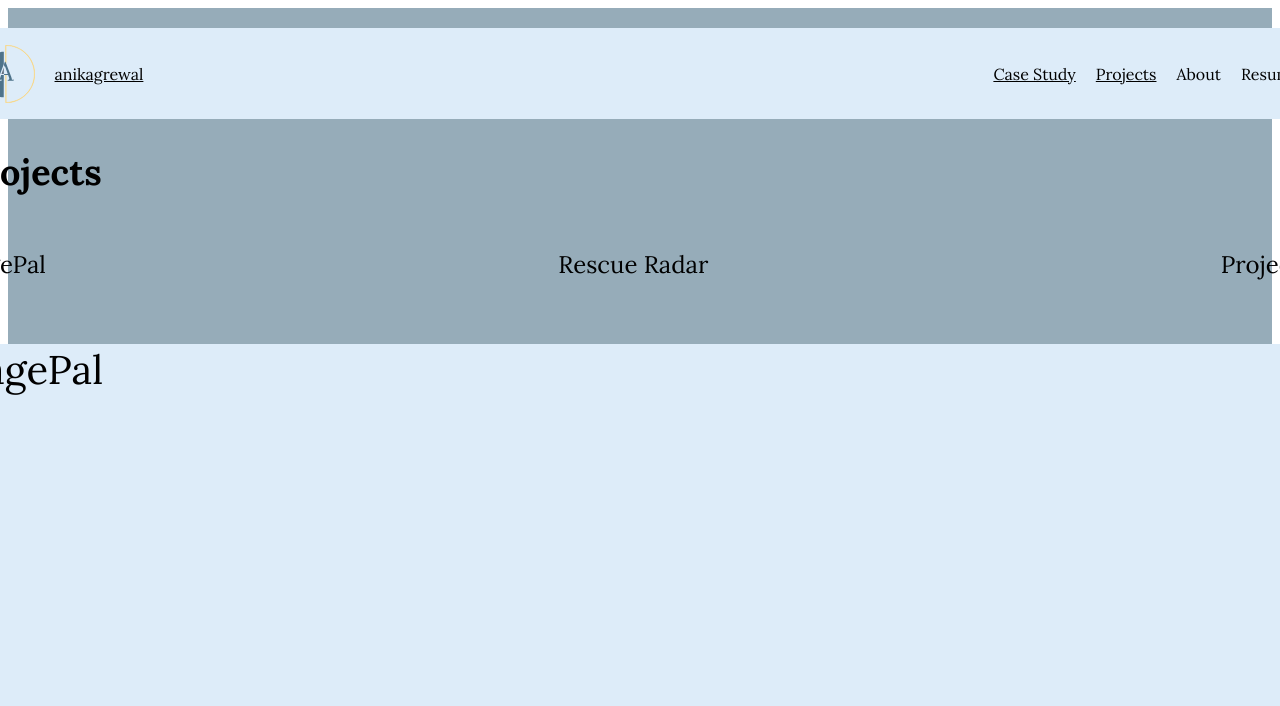
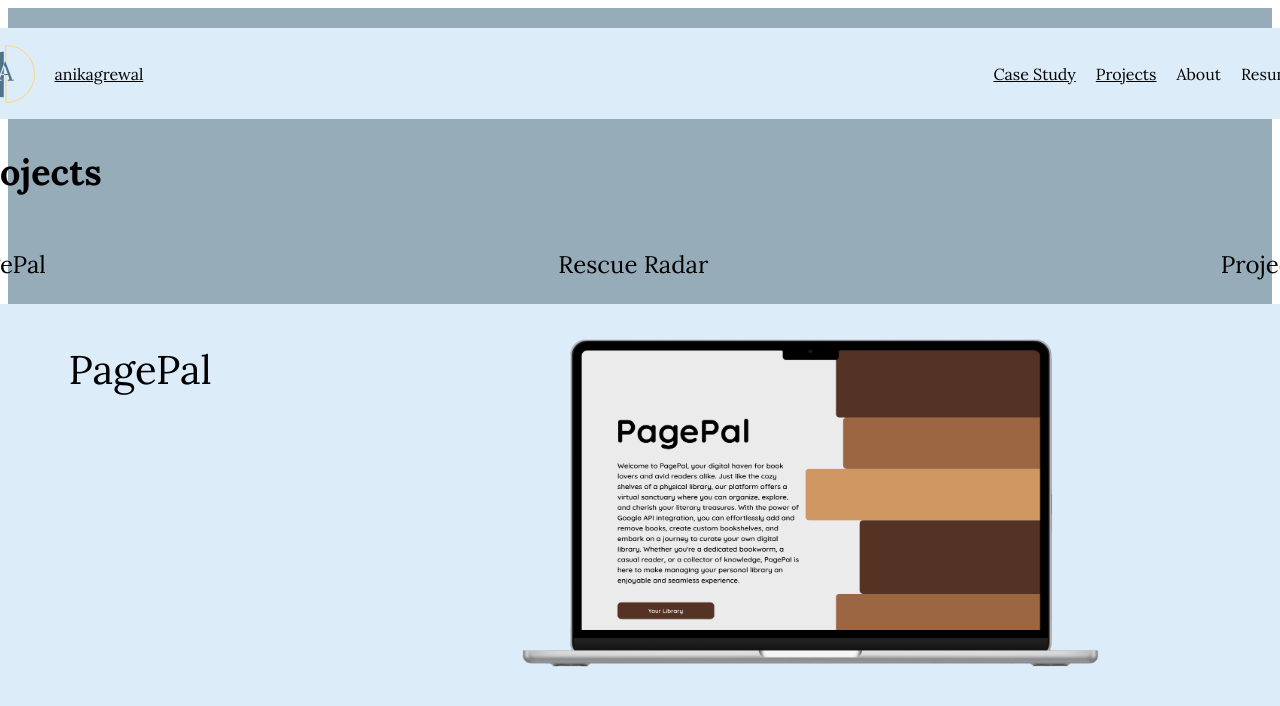
Before and after one commit to anikagrewal/Portfolio, a Next.js app: page /projects in a window 1280 px wide. Shown: the top 706 px of the page. Built offline with nearby package versions, Linux system fonts and the light colour scheme.

Commit message:
pagepal image added

```diff
--- a/pages/caseStudy.js
+++ b/pages/caseStudy.js
@@ -54,6 +54,10 @@ export default function CaseStudy() {
             <Image src={'/images/newLogo.png'} alt='logo' width={300} height={300} />
             <p>Colour</p>
             <p>Mascots</p>
+             <Image src={'/images/panda.svg'} alt='logo' width={200} height={200} />
+             <Image src={'/images/sloth.svg'} alt='logo' width={200} height={200} />
+             <Image src={'/images/otter.svg'} alt='logo' width={200} height={200} />
+             <Image src={'/images/frog.svg'} alt='logo' width={200} height={200} />
             <p>Assets</p>
             <p>Lo-Fi | Hi-Fi</p>
           </div>
--- a/pages/projects.js
+++ b/pages/projects.js
@@ -20,7 +20,10 @@ export default function Projects() {
        <p className={styles.proTitle}>Project 4</p>
        </div>
        <div className={styles.page}>
+        <div className={styles.pageHeader}>
             <p className={styles.mainTitle}>PagePal</p>
+            <Image src={'/images/pagepall.png'} alt='logo' width={800} height={400} />
+        </div>
        </div>
         <Footer/>
         </div>
--- a/styles/Home.module.css
+++ b/styles/Home.module.css
@@ -330,3 +330,10 @@ width: 1360px;
 height: 1346px;
 background-color: #DDECF9;
 }
+
+.pageHeader {
+  display: flex;
+  flex-direction: row;
+  gap: 200px;
+  justify-content: center;
+}
```
Also changed, not shown: public/images/pagepall.png (added).
